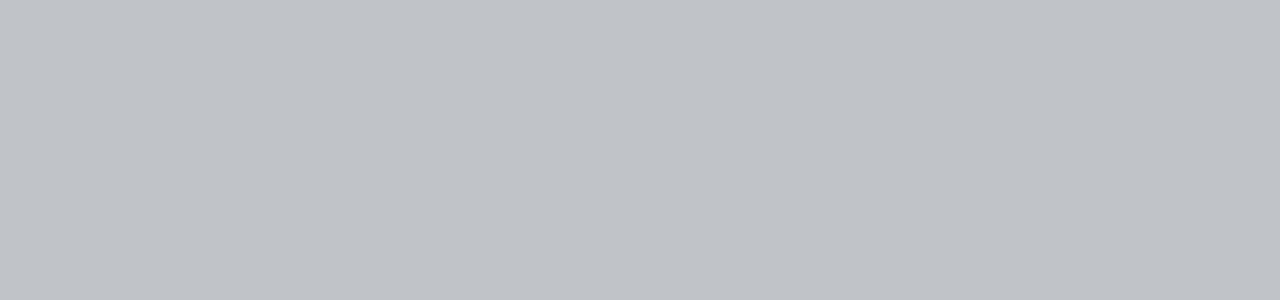
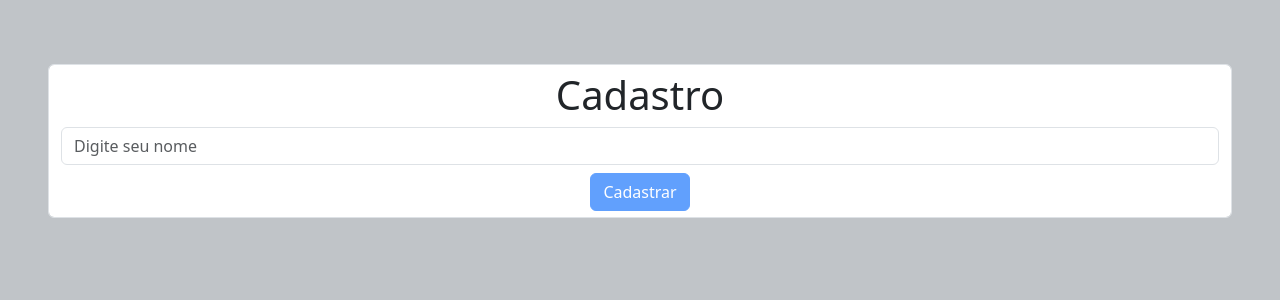
Before and after one commit to karlosdaniel451/collaborative-text-editor, an Angular app in the folder frontend/: page /user in a window 1280 px wide. Before the commit this address led to /. Shown: the top 300 px of the page. Built offline with nearby package versions, Linux system fonts and the light colour scheme.

Commit message:
feat: tela de cadastro

```diff
--- /dev/null
+++ b/frontend/src/app/components/cadastra-user/cadastra-user.component.html
@@ -0,0 +1,7 @@
+<div class="container-fluid text-center mt-5 rounded-lg pt-3 pb-3 pl-5 p-5">
+    <form [formGroup]="cadastroForm" (ngSubmit)="onSubmit()" class="form-control">
+      <h1 class="bg-transparent">Cadastro</h1>
+      <input formControlName="user_name" type="text" name="nome" id="nome" class="form-control" placeholder="Digite seu nome" required>
+      <button type="submit" [disabled]="cadastroForm.invalid" class="mt-2 btn btn-primary">Cadastrar</button>
+    </form>
+</div>
--- /dev/null
+++ b/frontend/src/app/components/cadastra-user/cadastra-user.component.ts
@@ -0,0 +1,32 @@
+import { Component } from '@angular/core';
+import {FormBuilder, FormGroup, Validators} from "@angular/forms";
+import {UserService} from "../../service/user.service";
+import {Router} from "@angular/router";
+
+@Component({
+  selector: 'app-cadastra-user',
+  templateUrl: './cadastra-user.component.html',
+  styleUrls: ['./cadastra-user.component.css']
+})
+export class CadastraUserComponent {
+  cadastroForm: FormGroup
+
+  constructor(private FormBuilder: FormBuilder, private UserService: UserService, private router: Router) {
+    this.cadastroForm = this.FormBuilder.group({
+      user_name: ['', Validators.required],
+    })
+  }
+
+  onSubmit() {
+    if (this.cadastroForm.invalid) {
+      return
+    }
+
+    this.UserService.postUser(this.cadastroForm.value).subscribe(
+      data => {
+        this.router.navigate(['/write/' + data['id']])
+      }
+    )
+  }
+
+}
--- /dev/null
+++ b/frontend/src/app/model/user.model.ts
@@ -0,0 +1,4 @@
+export interface User {
+  id: number
+  user_nome: string
+}
--- /dev/null
+++ b/frontend/src/app/service/user.service.ts
@@ -0,0 +1,19 @@
+import { Injectable } from '@angular/core';
+import {HttpClient} from "@angular/common/http";
+import {User} from "../model/user.model";
+import {Observable} from "rxjs";
+
+@Injectable({
+  providedIn: 'root'
+})
+export class UserService {
+
+  urlBas = 'http://localhost:8080/users'
+
+  constructor(private httpClient: HttpClient) { }
+
+  postUser(user: User): Observable<User>  {
+    return this.httpClient.post<User>(this.urlBas, user)
+  }
+
+}
```
Also changed, not shown: frontend/src/app/app-routing.module.ts (+7 -2 lines), frontend/src/app/app.module.ts (+11 -8 lines), frontend/src/app/components/cadastra-user/cadastra-user.component.css (added).
